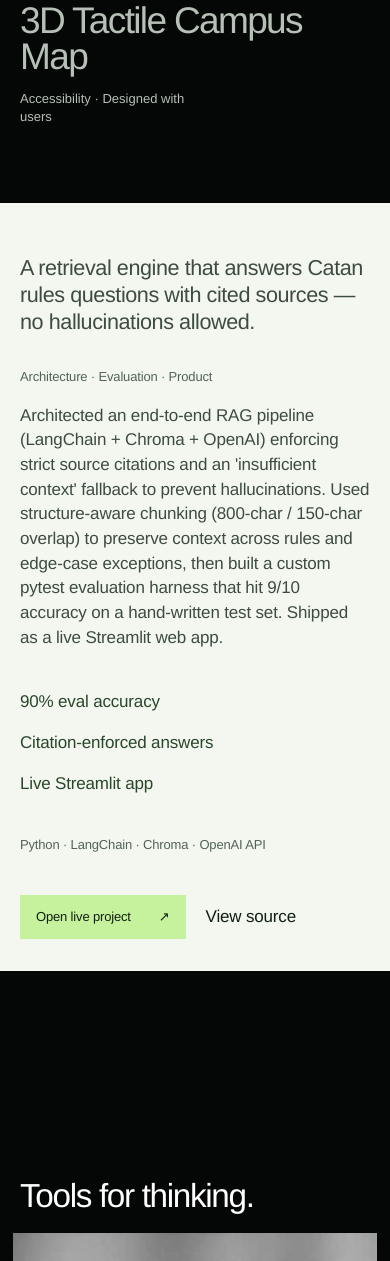
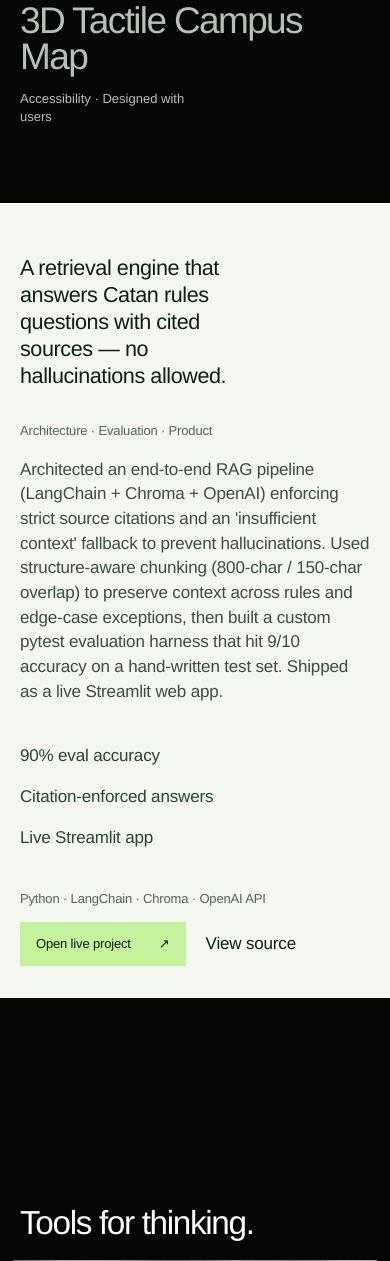
Before and after one commit to Gourav-praneeth/gourav-praneeth.github.io, a Flask app: page / in a window 390 px wide. Shown: the part 2737-3998 px from the top of the page. Run offline with Flask 3, Linux system fonts and the light colour scheme; some web fonts are replaced.

Commit message:
Release portrait after portfolio hero

```diff
--- a/static/css/custom.css
+++ b/static/css/custom.css
@@ -94,13 +94,15 @@ img {
 
 .split-stage {
   display: grid;
-  grid-template-columns: 46% 54%;
+  grid-template-columns: minmax(22rem, 38%) minmax(0, 62%);
+  grid-template-rows: auto minmax(0, 1fr);
   align-items: start;
 }
 
 .portrait-stage {
-  position: sticky;
-  top: 0;
+  position: relative;
+  grid-column: 1;
+  grid-row: 1 / span 2;
   height: 100svh;
   padding: 1.25rem 0 1.25rem 1.25rem;
   background: var(--black);
@@ -186,12 +190,18 @@ img {
 
 .hero {
   position: relative;
+  grid-column: 2;
+  grid-row: 2;
   min-height: calc(100svh - 4.5rem);
   display: flex;
   align-items: center;
   padding: clamp(5rem, 12vh, 8rem) var(--margin) 9rem;
   overflow: clip;
   view-timeline-name: --hero;
+}
+
+.reading-column > :is(section, footer) {
+  grid-column: 1 / -1;
 }
 
 .hero-copy {
@@ -422,6 +432,10 @@ h2 {
 }
 
 .project-panel {
+  display: grid;
+  grid-template-columns: minmax(16rem, 0.8fr) minmax(0, 1.2fr);
+  gap: 1.5rem clamp(3rem, 7vw, 7rem);
+  align-items: start;
   padding: clamp(2rem, 4.5vw, 4rem);
   background: var(--paper);
   color: var(--paper-ink);
@@ -432,17 +446,28 @@ h2 {
 }
 
 .project-summary {
+  grid-column: 1;
+  grid-row: 1 / span 2;
   max-width: 21ch;
-  margin: 1.25rem 0 2rem;
+  margin: 0;
   font-size: 1.35rem;
   font-weight: 400;
   letter-spacing: -0.02em;
   line-height: 1.25;
 }
 
-.project-panel > p:not(.project-role, .project-tools, .project-status) {
+.project-panel > p:not(.project-summary, .project-role, .project-tools, .project-status) {
+  grid-column: 2;
+  grid-row: 1;
   max-width: 58ch;
+  margin: 0;
   color: #3e4c40;
+}
+
+.project-panel .project-role {
+  grid-column: 1;
+  grid-row: 3;
+  margin: 0;
 }
 
 .project-role,
@@ -452,10 +477,12 @@ h2 {
 }
 
 .project-proof {
+  grid-column: 2;
+  grid-row: 2;
   display: grid;
   grid-template-columns: repeat(3, minmax(0, 1fr));
   gap: 1rem;
-  margin: 2.5rem 0;
+  margin: 1rem 0;
   padding: 0;
   list-style: none;
 }
@@ -474,8 +501,20 @@ h2 {
   color: #526455;
 }
 
+.project-panel .project-tools {
+  grid-column: 2;
+  grid-row: 3;
+  margin: 0;
+}
+
+.project-panel .project-actions,
+.project-panel .project-status {
+  grid-column: 2;
+  grid-row: 4;
+  margin-top: 0.5rem;
+}
+
 .stats-section {
-  min-height: 85svh;
   display: flex;
   flex-direction: column;
   justify-content: center;
@@ -1031,7 +1070,7 @@ h2 {
 
 @media (max-width: 980px) {
   .split-stage {
-    grid-template-columns: 42% 58%;
+    grid-template-columns: minmax(17rem, 36%) minmax(0, 64%);
   }
 
   .portrait-note {
@@ -1056,6 +1095,11 @@ h2 {
 
   .project-proof {
     grid-template-columns: 1fr;
+  }
+
+  .project-panel {
+    grid-template-columns: minmax(13rem, 0.75fr) minmax(0, 1.25fr);
+    gap: 1.5rem 2.5rem;
   }
 }
 
```
Also changed, not shown: other parts of static/css/custom.css (+31 -9 lines).
